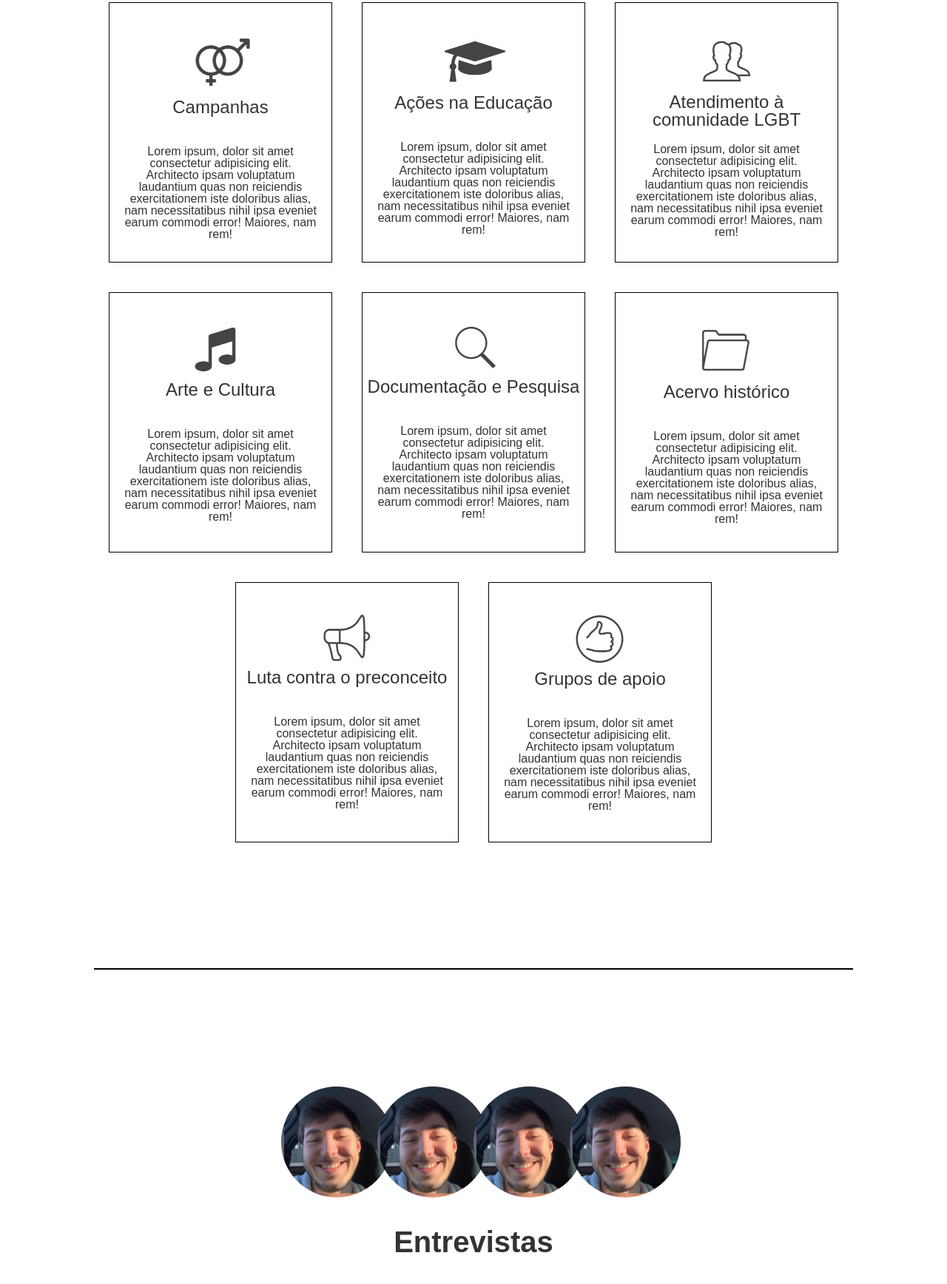
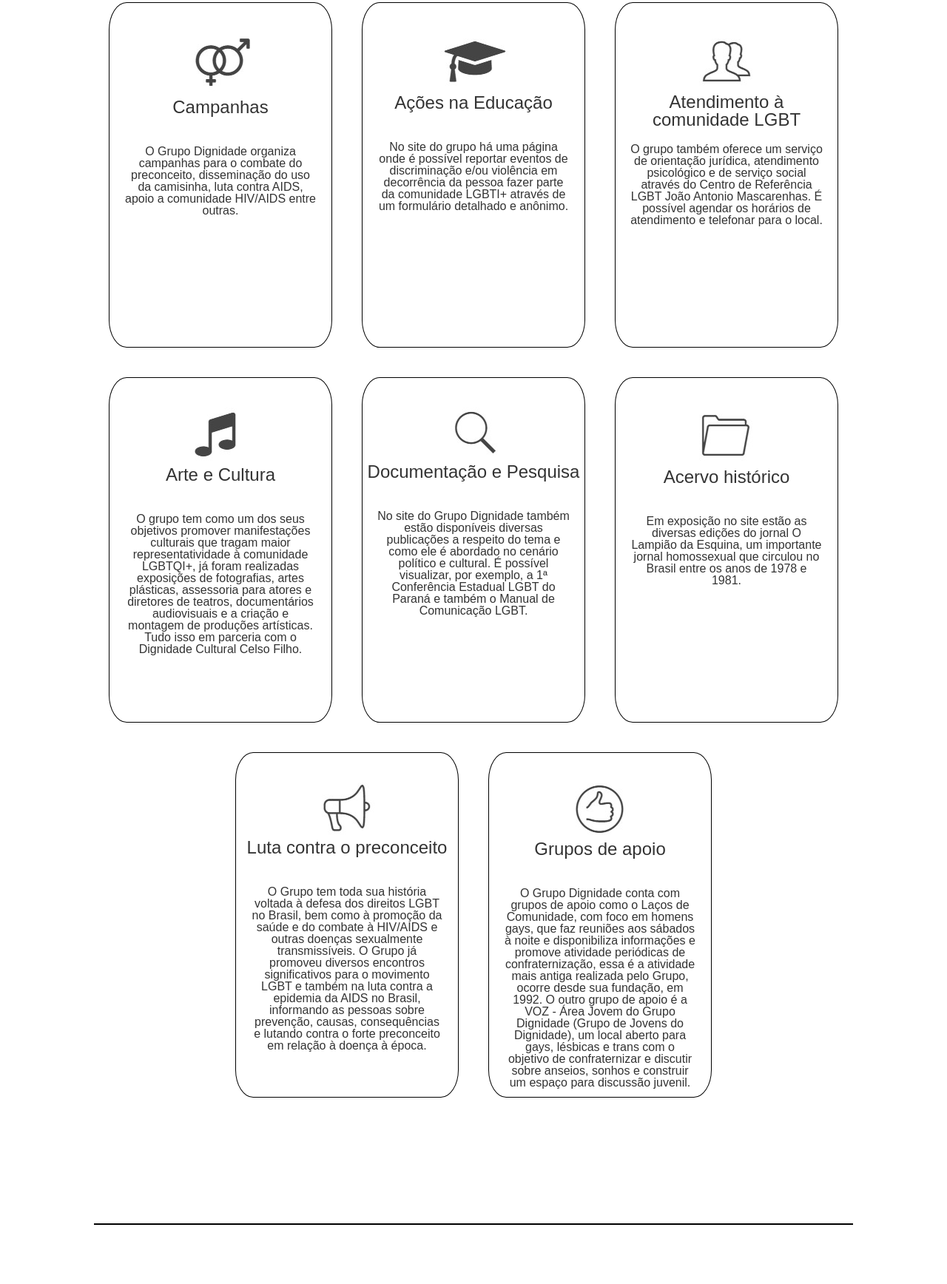
Before and after one commit to felipetsuchiya/PS-Grupo-Dignidade, a plain HTML site: page index.html in a window 1280 px wide. Shown: the part 1031-2767 px from the top of the page at 74% size. Drawn offline with Linux system fonts and the light colour scheme.

Commit message:
Preenchimento de alguns dados.
Adicionei uns textos, arredondei os cantos dos feitos, editei fotos dos entrevistados e deixei preparado para preencher as informações.

```diff
--- a/index.html
+++ b/index.html
@@ -16,7 +16,7 @@
             <div style="background-color: orange;"> </div>
             <div style="background-color: yellow;"> </div>
             <div style="background-color: green;"></div>
-            <div style="background-color:blue;"> </div>
+            <div style="background-color: blue;"> </div>
             <div style="background-color: purple;"></div>
         </div>
     </section>
@@ -26,6 +26,7 @@
             <p> Conheça o Grupo Dignidade </p> <p>-</p>
             <p>Entrevistas </p> <p>-</p>
             <p>15 anos de história </p> <p>-</p>
+            <p>Curiosidades</p> <p>-</p>
             <p>Junte-se a nós</p>
         </div>
     </section>
@@ -55,21 +56,21 @@
                     <img src="assets/imagemcard1.jpg">
                     <h2>Campanhas</h2>
                     <p>
-                        Lorem ipsum, dolor sit amet consectetur adipisicing elit. Architecto ipsam voluptatum laudantium quas non reiciendis exercitationem iste doloribus alias, nam necessitatibus nihil ipsa eveniet earum commodi error! Maiores, nam rem!
+                        O Grupo Dignidade organiza campanhas para o combate do preconceito, disseminação do uso da camisinha, luta contra AIDS, apoio a comunidade HIV/AIDS entre outras.
                     </p>
                 </div>
                 <div class="home-card">
                     <img src="assets/imagemcard2.jpg">
                     <h2>Ações na Educação</h2>
                     <p>
-                        Lorem ipsum, dolor sit amet consectetur adipisicing elit. Architecto ipsam voluptatum laudantium quas non reiciendis exercitationem iste doloribus alias, nam necessitatibus nihil ipsa eveniet earum commodi error! Maiores, nam rem!
+                        No site do grupo há uma página onde é possível reportar eventos de discriminação e/ou violência em decorrência da pessoa fazer parte da comunidade LGBTI+ através de um formulário detalhado e anônimo.
                     </p>
                 </div>
                 <div class="home-card">
                     <img src="assets/imagemcard3.jpg">
                     <h2>Atendimento à comunidade LGBT</h2>
                     <p style="margin-top: 0px;">
-                        Lorem ipsum, dolor sit amet consectetur adipisicing elit. Architecto ipsam voluptatum laudantium quas non reiciendis exercitationem iste doloribus alias, nam necessitatibus nihil ipsa eveniet earum commodi error! Maiores, nam rem!
+                        O grupo também oferece um serviço de orientação jurídica, atendimento psicológico e de serviço social através do Centro de Referência LGBT João Antonio Mascarenhas. É possível agendar os horários de atendimento e telefonar para o local.
                     </p>
                 </div>
                 <div class="line-break"></div>
@@ -77,21 +78,21 @@
                     <img src="assets/imagemcard4.jpg">
                     <h2>Arte e Cultura</h2>
                     <p>
-                        Lorem ipsum, dolor sit amet consectetur adipisicing elit. Architecto ipsam voluptatum laudantium quas non reiciendis exercitationem iste doloribus alias, nam necessitatibus nihil ipsa eveniet earum commodi error! Maiores, nam rem!
+                        O grupo tem como um dos seus objetivos promover manifestações culturais que tragam maior representatividade à comunidade LGBTQI+, já foram realizadas exposições de fotografias, artes plásticas, assessoria para atores e diretores de teatros, documentários audiovisuais e a criação e montagem de produções artísticas. Tudo isso em parceria com o Dignidade Cultural Celso Filho.
                     </p>
                 </div>
                 <div class="home-card">
                     <img src="assets/imagemcard5.jpg">
                     <h2>Documentação e Pesquisa</h2>
                     <p>
-                        Lorem ipsum, dolor sit amet consectetur adipisicing elit. Architecto ipsam voluptatum laudantium quas non reiciendis exercitationem iste doloribus alias, nam necessitatibus nihil ipsa eveniet earum commodi error! Maiores, nam rem!
+                        No site do Grupo Dignidade também estão disponíveis diversas publicações a respeito do tema e como ele é abordado no cenário político e cultural. É possível visualizar, por exemplo, a 1ª Conferência Estadual LGBT do Paraná e também o Manual de Comunicação LGBT.
                     </p>
                 </div>
                 <div class="home-card">
                     <img src="assets/imagemcard6.jpg">
                     <h2>Acervo histórico</h2>
                     <p>
-                        Lorem ipsum, dolor sit amet consectetur adipisicing elit. Architecto ipsam voluptatum laudantium quas non reiciendis exercitationem iste doloribus alias, nam necessitatibus nihil ipsa eveniet earum commodi error! Maiores, nam rem!
+                        Em exposição no site estão as diversas edições do jornal O Lampião da Esquina, um importante jornal homossexual que circulou no Brasil entre os anos de 1978 e 1981.
                     </p>
                 </div>
                 <div class="line-break"></div>
@@ -99,15 +100,14 @@
                     <img src="assets/imagemcard7.jpg">
                     <h2>Luta contra o preconceito</h2>
                     <p>
-                        Lorem ipsum, dolor sit amet consectetur adipisicing elit. Architecto ipsam voluptatum laudantium quas non reiciendis exercitationem iste doloribus alias, nam necessitatibus nihil ipsa eveniet earum commodi error! Maiores, nam rem!
+                        O Grupo tem toda sua história voltada à defesa dos direitos LGBT no Brasil, bem como à promoção da saúde e do combate à HIV/AIDS e outras doenças sexualmente transmissíveis. O Grupo já promoveu diversos encontros significativos para o movimento LGBT e também na luta contra a epidemia da AIDS no Brasil, informando as pessoas sobre prevenção, causas, consequências e lutando contra o forte preconceito em relação à doença à época.
                     </p>
                 </div>
                 <div class="home-card">
                     <img src="assets/imagemcard8.jpg">
                     <h2>Grupos de apoio</h2>
                     <p>
-                        Lorem ipsum, dolor sit amet consectetur adipisicing elit. Architecto ipsam voluptatum laudantium quas non reiciendis exercitationem iste doloribus alias, nam necessitatibus nihil ipsa eveniet earum commodi error! Maiores, nam rem!
-                    </p>
+                        O Grupo Dignidade conta com grupos de apoio como o Laços de Comunidade, com foco em homens gays, que faz reuniões aos sábados à noite e disponibiliza informações e promove atividade periódicas de confraternização, essa é a atividade mais antiga realizada pelo Grupo, ocorre desde sua fundação, em 1992. O outro grupo de apoio é a VOZ - Área Jovem do Grupo Dignidade (Grupo de Jovens do Dignidade), um local aberto para gays, lésbicas e trans com o objetivo de confraternizar e discutir sobre anseios, sonhos e construir um espaço para discussão juvenil.                    </p>
                 </div>
             </div>
         </div>
@@ -117,16 +117,30 @@
     <section>
         <div class="container-entrevistas">
             <div class="container-entrevistas-header">
-                <img src="assets/imagem.jpg">
-                <img src="assets/imagem.jpg">
-                <img src="assets/imagem.jpg">
-                <img src="assets/imagem.jpg">
+                <img src="file:///C:/Users/Jair%20Ortega/Downloads/Pessoa%201.png">
+                <img src="file:///C:/Users/Jair%20Ortega/Downloads/Pessoa%202.jpeg">
+                <img src="file:///C:/Users/Jair%20Ortega/Downloads/Pessoa%203.jpeg">
+                <img src="file:///C:/Users/Jair%20Ortega/Downloads/Pessoa%204.jpeg">
             </div>
             <h2>Entrevistas</h2>
             <p>Lorem ipsum dolor sit amet, consectetur adipisicing elit. Obcaecati fugiat distinctio sed officia, praesentium quia minima pariatur similique. Consequuntur deserunt vel laborum iste doloremque perspiciatis alias velit possimus, quisquam aperiam.</p>
             <div class="container-entrevistas-videos">
                 <div class="card-entrevista-esquerda">
-                    <img src="assets/imagem.jpg">
+                    <img src="file:///C:/Users/Jair%20Ortega/Downloads/Pessoa%201.png">
+                    <p>"Quando a gente vem de uma história de preconceito e discriminação, tem muita coisa que fica fora do lugar dentro de si"</p>
+                </div>
+                <h6 style="float: right; margin-top: -30px; margin-right: 10px">Alberto, Alexandre, 34 anos, Trabalha no CEDOC.</h6>
+            </div>
+            <div class="container-entrevistas-videos">
+                <div class="card-entrevista-direita">
+                    <p>Lorem ipsum dolor sit amet consectetur adipisicing elit. Animi esse pariatur aliquam nesciunt voluptatib</p>
+                    <img src="file:///C:/Users/Jair%20Ortega/Downloads/Pessoa%202.jpeg">
+                </div>
+                <h6 style="float: left; margin-top: -30px; margin-left: 10px">Nome, Sobrenome, idade, cargo</h6>
+            </div>
+            <div class="container-entrevistas-videos">
+                <div class="card-entrevista-esquerda">
+                    <img src="file:///C:/Users/Jair%20Ortega/Downloads/Pessoa%203.jpeg">
                     <p>Lorem ipsum dolor sit amet consectetur adipisicing elit. Animi esse pariatur aliquam nesciunt voluptatib</p>
                 </div>
                 <h6 style="float: right; margin-top: -30px; margin-right: 10px">Nome, Sobrenome, idade, cargo</h6>
@@ -134,35 +148,7 @@
             <div class="container-entrevistas-videos">
                 <div class="card-entrevista-direita">
                     <p>Lorem ipsum dolor sit amet consectetur adipisicing elit. Animi esse pariatur aliquam nesciunt voluptatib</p>
-                    <img src="assets/imagem.jpg">
-                </div>
-                <h6 style="float: left; margin-top: -30px; margin-left: 10px">Nome, Sobrenome, idade, cargo</h6>
-            </div>
-            <div class="container-entrevistas-videos">
-                <div class="card-entrevista-esquerda">
-                    <img src="assets/imagem.jpg">
-                    <p>Lorem ipsum dolor sit amet consectetur adipisicing elit. Animi esse pariatur aliquam nesciunt voluptatib</p>
-                </div>
-                <h6 style="float: right; margin-top: -30px; margin-right: 10px">Nome, Sobrenome, idade, cargo</h6>
-            </div>
-            <div class="container-entrevistas-videos">
-                <div class="card-entrevista-direita">
-                    <p>Lorem ipsum dolor sit amet consectetur adipisicing elit. Animi esse pariatur aliquam nesciunt voluptatib</p>
-                    <img src="assets/imagem.jpg">
-                </div>
-                <h6 style="float: left; margin-top: -30px; margin-left: 10px">Nome, Sobrenome, idade, cargo</h6>
-            </div>
-            <div class="container-entrevistas-videos">
-                <div class="card-entrevista-esquerda">
-                    <img src="assets/imagem.jpg">
-                    <p>Lorem ipsum dolor sit amet consectetur adipisicing elit. Animi esse pariatur aliquam nesciunt voluptatib</p>
-                </div>
-                <h6 style="float: right; margin-top: -30px; margin-right: 10px">Nome, Sobrenome, idade, cargo</h6>
-            </div>
-            <div class="container-entrevistas-videos">
-                <div class="card-entrevista-direita">
-                    <p>Lorem ipsum dolor sit amet consectetur adipisicing elit. Animi esse pariatur aliquam nesciunt voluptatib</p>
-                    <img src="assets/imagem.jpg">
+                    <img src="file:///C:/Users/Jair%20Ortega/Downloads/Pessoa%204.jpeg">
                 </div>
                 <h6 style="float: left; margin-top: -30px; margin-left: 10px">Nome, Sobrenome, idade, cargo</h6>
             </div>
@@ -186,11 +172,17 @@
         </div>
     </section>
     <hr>
+    <!-----------------------------------------------------------CURIOSIDADES--------------------------------------------------------->
+
     <!-----------------------------------------------------------FORMULARIO----------------------------------------------------------->
     <section>
         <div class="container-form">
             <h2>Junte-se a nós</h2>
-            <p>Lorem ipsum dolor sit amet consectetur adipisicing elit. Enim est officia ipsam cumque. Consequatur, repellendus blanditiis? Cum voluptas exercitationem officiis nulla recusandae aspernatur quae dignissimos, a voluptatem, excepturi numquam porro!</p>
+            <p>Se interessou com a história do Grupo Dignidade? E que tal se você
+                também ajudar a construir os próximos anos de feitos do grupo!
+
+                Você pode juntar-se ao Grupo Dignidade preenchendo o formulário
+                abaixo com as suas informações de contato.</p>
             <form class="formulario">
                 <input type="text" placeholder="Nome Completo" >
                 <input type="text" placeholder="Email para contato" >
--- a/style.css
+++ b/style.css
@@ -76,9 +76,10 @@ hr {
   flex-direction: column;
   align-items: center;
   width: 300px;
-  height: 350px;
+  height: 465px;
   border: 1px solid #000000;
   margin: 20px;
+  border-radius: 8%;
 
   transition: 1s ease;
   cursor: pointer;
@@ -196,7 +197,7 @@ hr {
     width: 500px;
     margin-bottom: 50px;
     margin-top: 50px;
-}
+    }
 
 .formulario {
     display: flex;
@@ -210,9 +211,9 @@ hr {
 
 .formulario button {
     padding: 10px;
-    margin: 10px;
+    margin: 10x;
     background: white;
- }
+     }
 /*-------------------------------------------------------------------------------------*/
 
 .container-footer {
```
